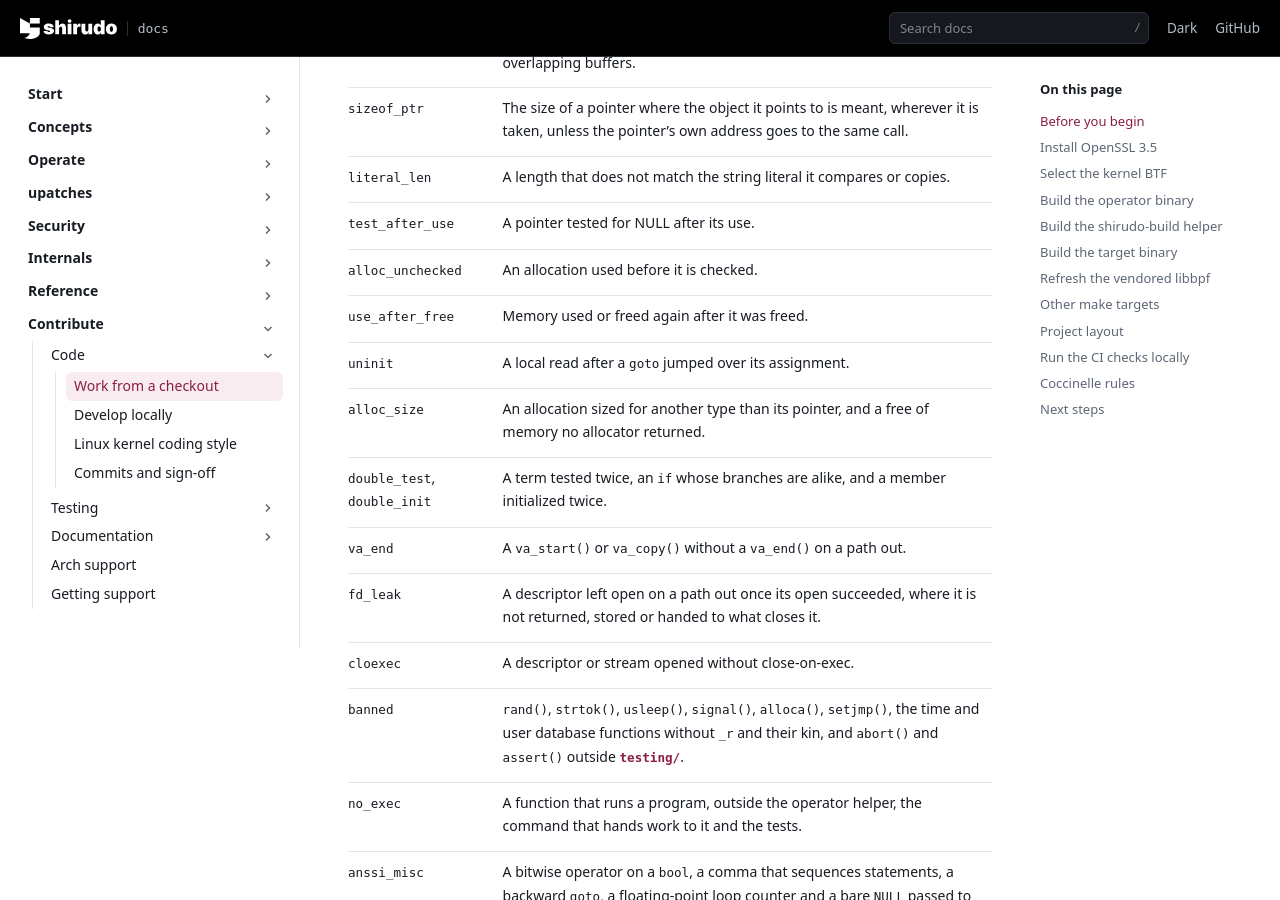
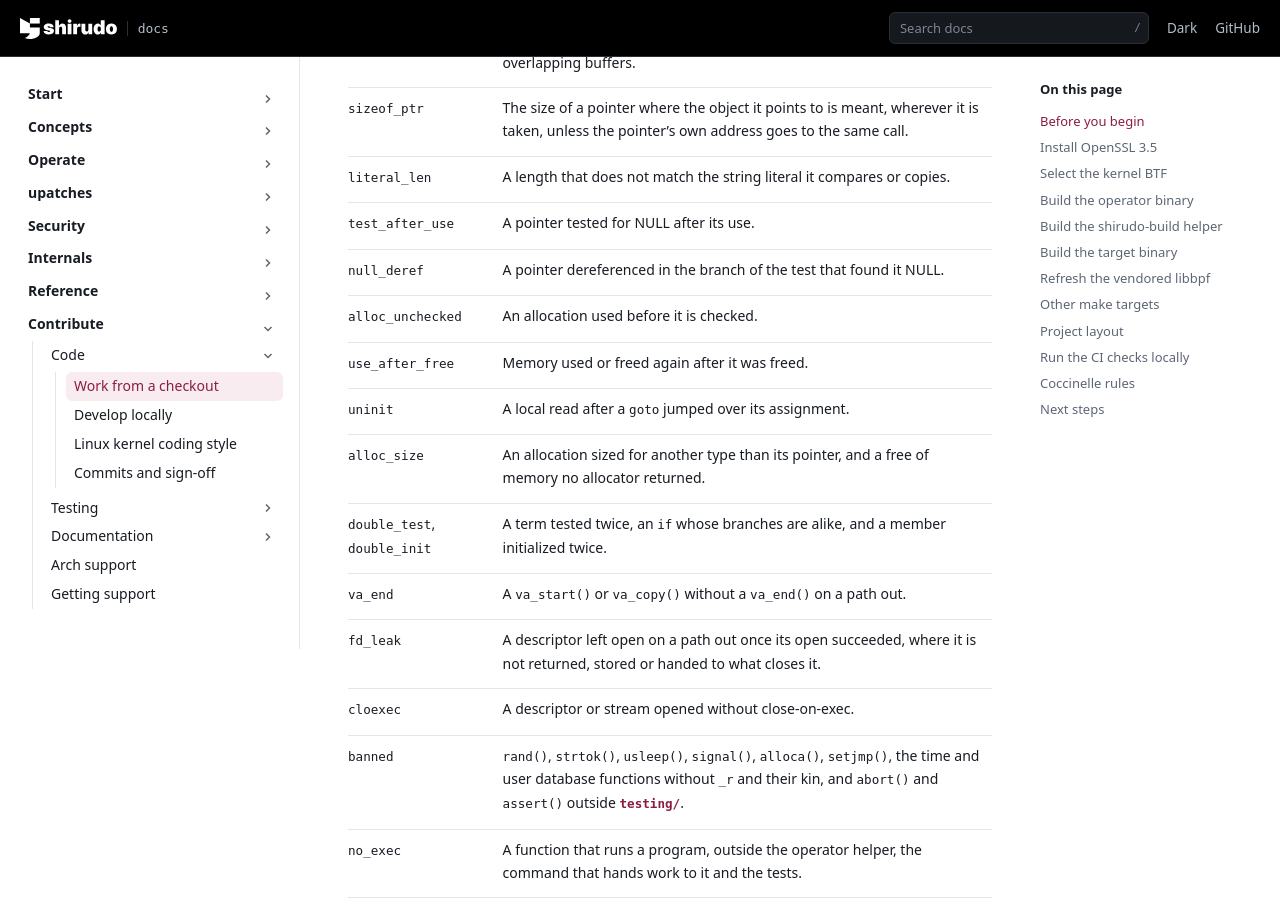
Before and after one commit to AliBashaSY/shirudo, a Sphinx documentation site: the page built from Documentation/contribute/code/developer-guide.rst, in a window 1280 px wide and 900 px high, scrolled down 10372 px. Built offline with Sphinx 7.4.7, drawn with Linux system fonts in a browser that asks for light colours; pages that are not in the unit, such as notebooks, are missing from menus.

Commit message:
coccinelle: refuse a dereference in the branch that found NULL
test_after_use refuses a pointer used before its NULL test. The other
half is a pointer used inside the branch of the test that found it
NULL, typically by the error message or the cleanup that reports the
failure the test caught. The crash then hides the error it was about to
report, and only on the path the tests reach least.

Refuse a dereference, through -> or *, in the branch of if (!p) or
if (p == NULL) before anything gives p another value or takes its
address. An operand of sizeof is not evaluated and is left alone. The
tree has no match.

Signed-off-by: Daniel Borkmann <daniel@iogearbox.net>

```diff
--- a/Documentation/contribute/code/developer-guide.rst
+++ b/Documentation/contribute/code/developer-guide.rst
@@ -551,6 +551,9 @@ can rewrite what it finds does so with ``-D patch``:
        copies.
    * - ``test_after_use``
      - A pointer tested for NULL after its use.
+   * - ``null_deref``
+     - A pointer dereferenced in the branch of the test that found it
+       NULL.
    * - ``alloc_unchecked``
      - An allocation used before it is checked.
    * - ``use_after_free``
```
Also changed, not shown: 1 other file.
